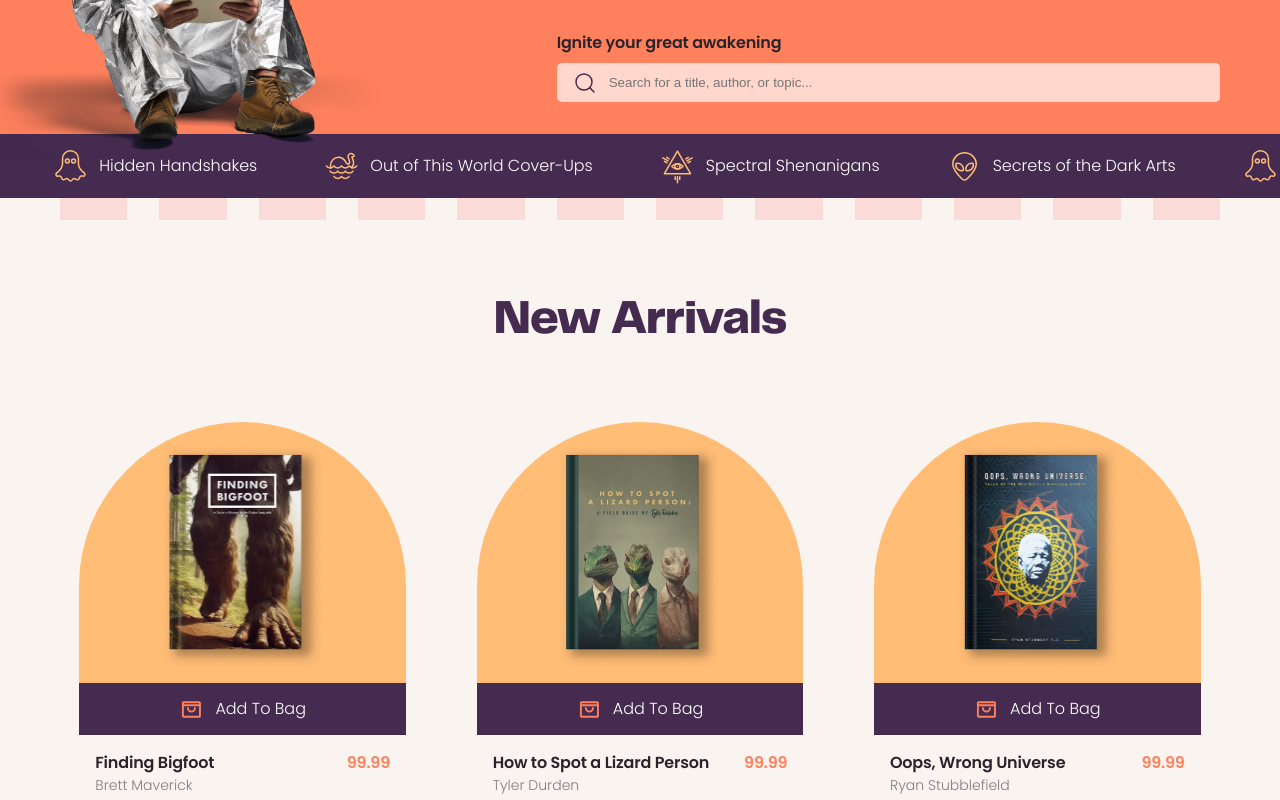
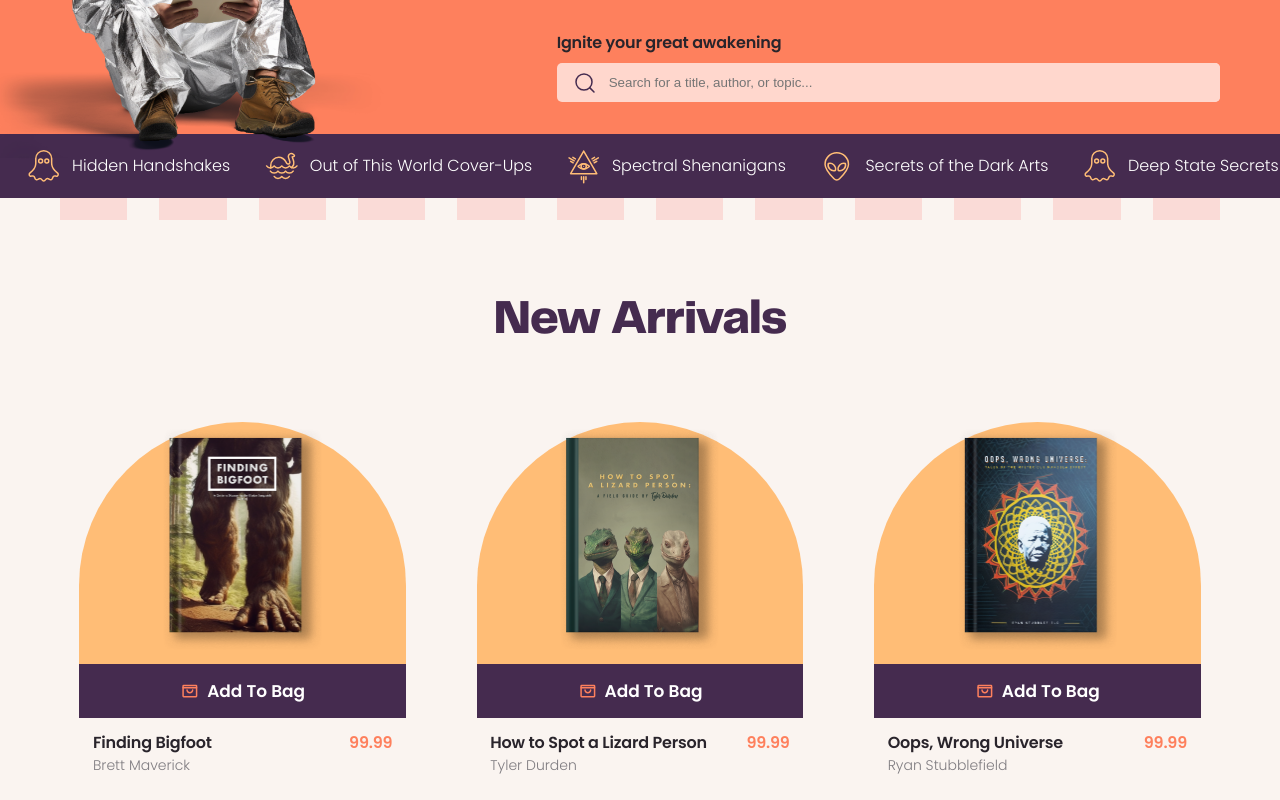
Before and after one commit to megan-livefront/Minnebar2023, a Next.js app: page / in a window 1280 px wide. Shown: the part 580-1380 px from the top of the page. Built offline with nearby package versions, Linux system fonts and the light colour scheme.

Commit message:
cleanup and syncing with new design details

```diff
--- a/src/app/layout.tsx
+++ b/src/app/layout.tsx
@@ -1,18 +1,18 @@
-import '../styles/globals.scss'
+import "../styles/globals.scss";
 
 export const metadata = {
-  title: 'Create Next App',
-  description: 'Generated by create next app',
-}
+  title: "The Tinfoil Hat",
+  description: "Your conspiracy theory haven",
+};
 
 export default function RootLayout({
   children,
 }: {
-  children: React.ReactNode
+  children: React.ReactNode;
 }) {
   return (
     <html lang="en">
       <body>{children}</body>
     </html>
-  )
+  );
 }
--- a/src/components/blocks/BookCard/index.module.scss
+++ b/src/components/blocks/BookCard/index.module.scss
@@ -10,10 +10,19 @@
   }
 }
 
+.content {
+  display: flex;
+  flex-direction: column;
+}
+
 .bookCover {
   width: rem(159px);
   height: rem(221px);
   margin-top: rem(-24px);
+
+  @include desktopAndUp {
+    top: unset;
+  }
 }
 
 .bookCoverWrapper {
@@ -23,26 +32,16 @@
   display: flex;
   justify-content: center;
   padding-left: rem(9px);
-}
 
-.addToBagWrapper {
-  background: $colorPrimary500;
-  color: $colorGray00;
-  display: flex;
-  justify-content: center;
-  align-items: center;
-  padding: rem(14px) 0;
-
-  img {
-    width: rem(24px);
-    margin-right: rem(12px);
+  @include desktopAndUp {
+    padding: spaceL() 0 spaceS();
   }
 }
 
 .bookInfoWrapper {
   display: flex;
   justify-content: space-between;
-  padding: rem(16px);
+  padding: spaceS();
 }
 
 .nameAndAuthor {
@@ -61,13 +60,3 @@
 
   @include textSubheading03;
 }
-
-@include desktopAndUp {
-  .bookCoverWrapper {
-    padding: rem(48px) 0 rem(16px);
-  }
-
-  .bookCover {
-    top: unset;
-  }
-}
--- a/src/components/blocks/BookCard/index.tsx
+++ b/src/components/blocks/BookCard/index.tsx
@@ -1,3 +1,4 @@
+import Button from "../../elements/Button";
 import styles from "./index.module.scss";
 
 type Props = {
@@ -23,10 +24,16 @@ const BookCard: React.FunctionComponent<Props> = ({
             alt={`${title} book cover`}
           />
         </div>
-        <div className={styles.addToBagWrapper}>
-          <img src="/assets/icons/orangeShoppingBag.svg" alt="" />
+        <Button
+          style="solid"
+          icon={{
+            src: "/assets/icons/orangeShoppingBag.svg",
+            altText: "",
+            alignment: "before",
+          }}
+        >
           <span>Add To Bag</span>
-        </div>
+        </Button>
         <div className={styles.bookInfoWrapper}>
           <div className={styles.nameAndAuthor}>
             <span className="subheading3">{title}</span>
--- a/src/components/blocks/BookPick/index.module.scss
+++ b/src/components/blocks/BookPick/index.module.scss
@@ -10,9 +10,9 @@
     flex-direction: column;
     justify-content: flex-end;
     flex-grow: 1;
-    gap: rem(12px);
+    gap: spaceXs();
     margin-right: rem(-8px);
-    padding: rem(4px) 0 rem(8px);
+    padding: spaceXxs() 0 spaceXs();
 
     .title {
       padding-right: rem(8px);
--- a/src/components/blocks/ScrollingCategoriesBar/index.module.scss
+++ b/src/components/blocks/ScrollingCategoriesBar/index.module.scss
@@ -23,7 +23,7 @@ $animationSpeed: 40s;
   .slideTrack {
     animation: scroll $animationSpeed linear infinite;
     display: flex;
-    gap: rem(64px);
+    gap: spaceL();
     width: fit-content;
   }
 
@@ -33,9 +33,6 @@ $animationSpeed: 40s;
     display: flex;
     align-items: center;
     justify-content: center;
-
-    img {
-        margin-right: rem(8px);
-    }
+    gap: rem(8px);
   }
 }
--- a/src/components/elements/Button/index.module.scss
+++ b/src/components/elements/Button/index.module.scss
@@ -15,6 +15,7 @@
   align-items: center;
   justify-content: center;
   border: rem(1.5px) solid $colorPrimary500;
+  cursor: pointer;
 
   @include textButtonRegular;
 
@@ -33,7 +34,7 @@
     color: $colorPrimary500;
   }
 
-  &.disable {
+  &.disabled {
     background: $colorPrimary200;
     color: $colorGray00;
   }
--- a/src/components/elements/Button/index.tsx
+++ b/src/components/elements/Button/index.tsx
@@ -12,7 +12,7 @@ type Props = {
   style: "solid" | "outlined";
   smallSize?: boolean;
   icon?: Icon;
-  status?: "loading" | "disable" | "normal";
+  status?: "loading" | "disabled";
 };
 
 const Button: React.FunctionComponent<Props> = ({
@@ -20,16 +20,17 @@ const Button: React.FunctionComponent<Props> = ({
   style,
   smallSize = false,
   icon,
-  status = "normal",
+  status,
 }) => {
   const isLoading = status === "loading";
   const iconBefore = icon && icon.alignment === "before";
   const iconAfter = icon && icon.alignment === "after";
-  const sizeClass = smallSize ? styles.small : ''
+  const sizeClass = smallSize ? styles.small : "";
+  const statusClass = status ? styles[status] : "";
 
   return (
     <button
-      className={`${styles.container} ${styles[style]} ${styles[status]} ${sizeClass}`}
+      className={`${styles.container} ${styles[style]} ${statusClass} ${sizeClass}`}
     >
       <img
         className={`${styles.loadingIcon} ${styles.icon}`}
--- a/src/styles/_spacing.scss
+++ b/src/styles/_spacing.scss
@@ -1,4 +1,5 @@
 @use "functions" as *;
+@use "responsive" as *;
 
 @function spaceXxs() {
   @return rem(4px);
```
